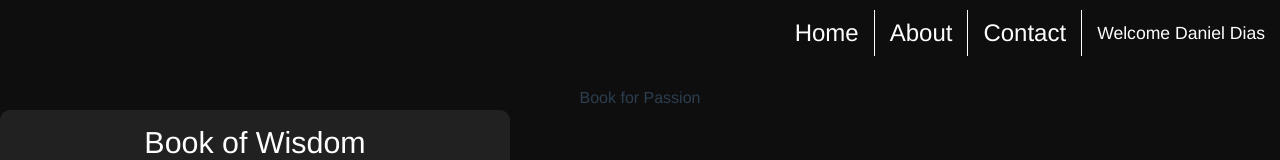
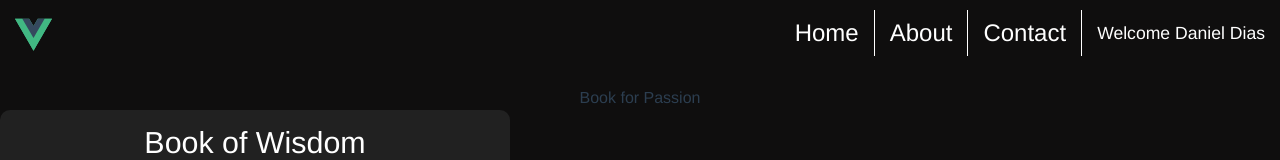
Before and after one commit to danielferreira-dias/Library-Vue-Project, a Vue app: page / in a window 1280 px wide. Shown: the top 160 px of the page. Built offline with nearby package versions, Linux system fonts and the light colour scheme.

Commit message:
Updated NavBar

```diff
--- a/src/App.vue
+++ b/src/App.vue
@@ -4,9 +4,11 @@
   <div class="mb-4 text-4xl font-extrabold leading-none tracking-tight text-gray-900 md:text-5xl lg:text-6xl dark:text-white">
     Book for Passion
   </div>
-  <div class="flex flex-row gap-10 flex-wrap p-5 justify-center">
-    <LibraryList>
-    </LibraryList>
+  <div class="flex w-full m-auto ">
+    <div class=" w-full flex flex-row gap-10 flex-wrap p-5 justify-start mx-auto">
+      <LibraryList />
+    </div>
+
   </div>
 </template>
 
--- a/src/components/Navbar.vue
+++ b/src/components/Navbar.vue
@@ -1,5 +1,9 @@
 <template>
     <div class="navbar">
+        <div class="navbar-Option">
+          <img src="../assets/vue.svg" alt="">
+        </div>
+        <div class="navbar-Option-Right">
           <div class="navbar-Option">
               <button>Home</button>
           </div>
@@ -11,6 +15,7 @@
           </div>
           <div v-if="userIsLogged" class="navbar-Option">
               <p>Welcome {{ user.name }}</p>
+          </div>
         </div>
     </div>
     <!-- <div class="navBar-Border"></div> -->
@@ -37,11 +42,16 @@
     width: 100%;
     margin-right: 5px;
     display: flex;
+    justify-content: space-between;
+    align-items: center;
+    padding-bottom: 30px;
+  }
+
+  .navbar-Option-Right{
+    display: flex;
     flex-direction: row;
-    flex-wrap: wrap;
     justify-content: flex-end;
     align-items: center;
-    padding-bottom: 30px;
   }
 
   .navBar-Border{
@@ -71,6 +81,10 @@
     background-color: #333333;
   }
 
+  .navbar-Option > img {
+    padding: 5px 15px;
+  }
+
 
 
 
```
Lines whose indentation alone changed are shown as unchanged.
